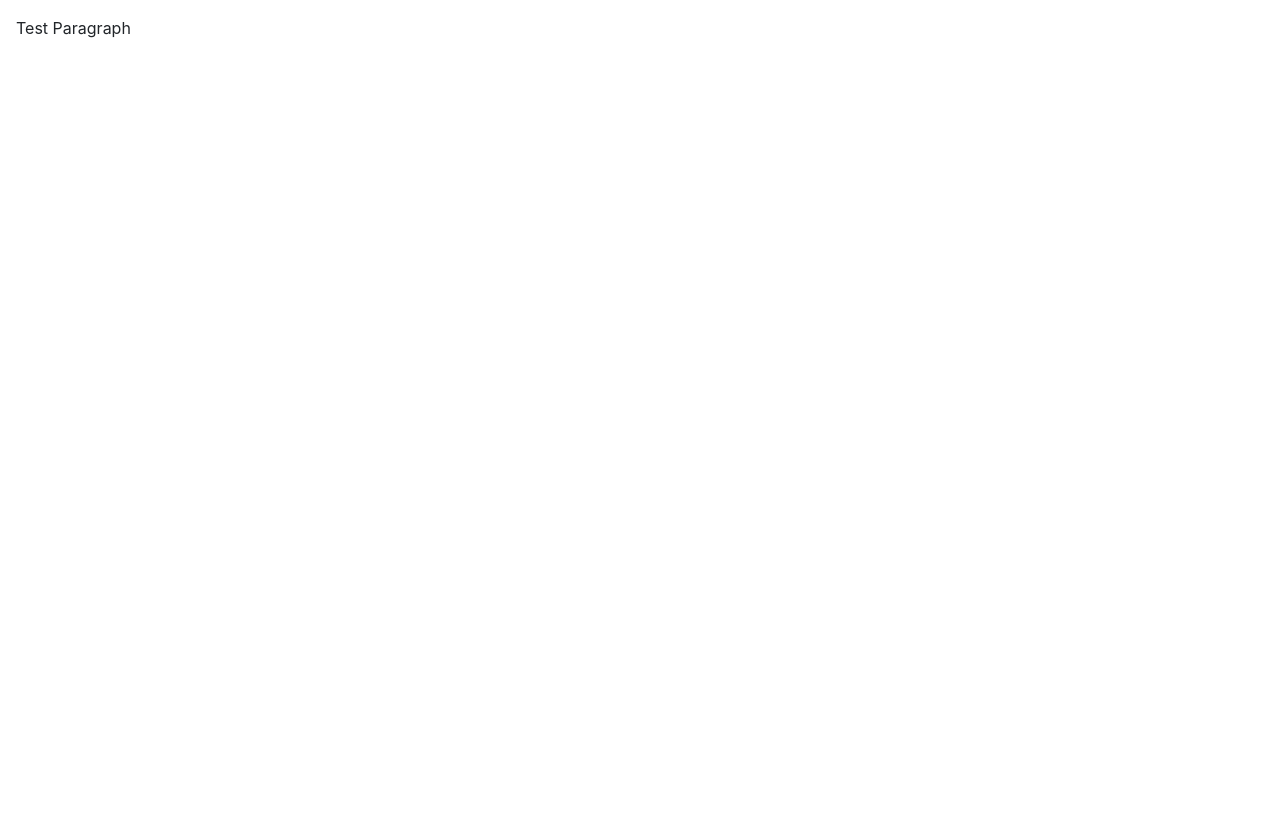
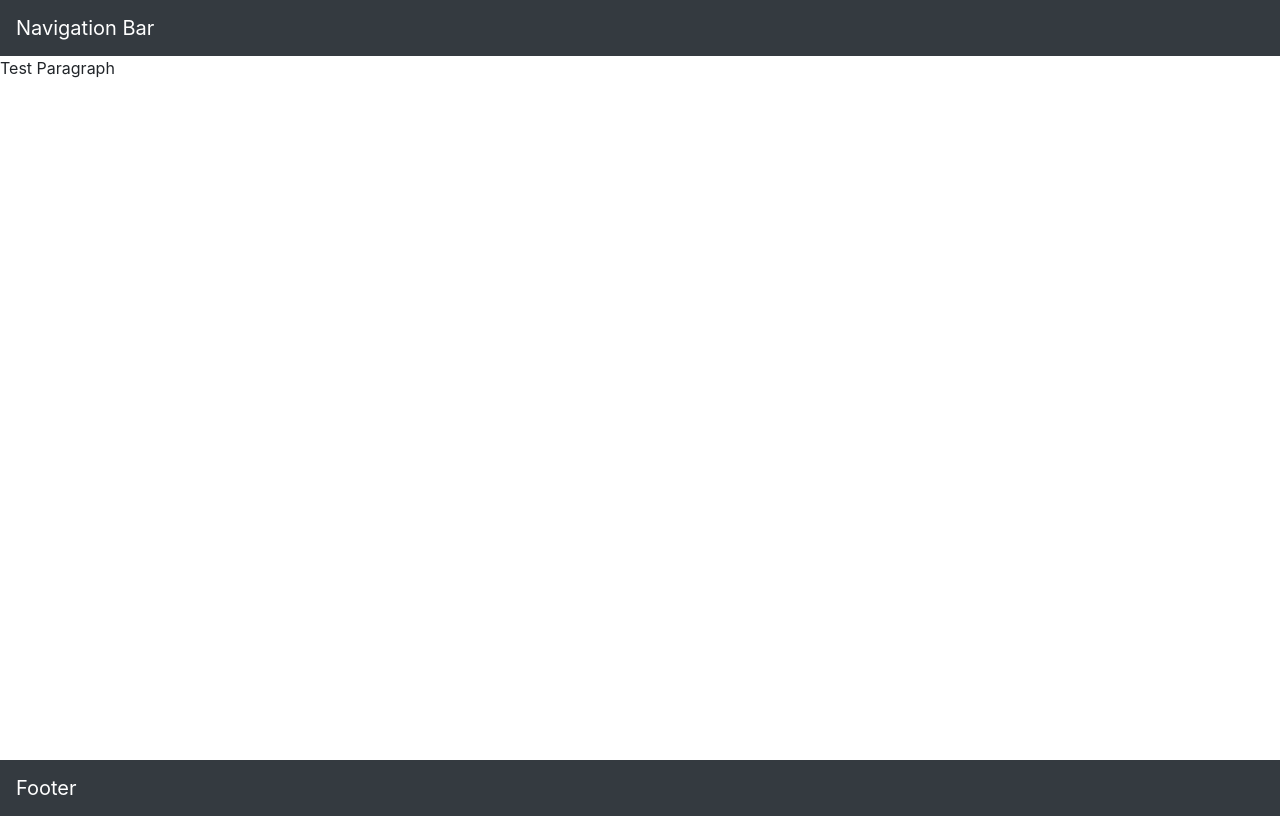
Before and after one commit to elifaydin00/Sports-Collaboration, a Django app: page / in a window 1280 px wide. Before the commit the page is almost empty. Before the commit the page ends 38 px from the top, so only its background shows below. Run offline with Django 3.2, Linux system fonts and the light colour scheme; some libraries are stand-ins or nearby versions.

Commit message:
Forming file structure of project

```diff
--- a/SportsCollaborationApp/templates/main.html
+++ b/SportsCollaborationApp/templates/base.html
@@ -14,6 +14,12 @@
     <script src="https://stackpath.bootstrapcdn.com/bootstrap/4.3.1/js/bootstrap.min.js" integrity="sha384-JjSmVgyd0p3pXB1rRibZUAYoIIy6OrQ6VrjIEaFf/nJGzIxFDsf4x0xIM+B07jRM" crossorigin="anonymous"></script>
   </head>
   <body>
-    <p class="m-3">Test Paragraph</p>
+    {% include "components/navbar.html" %}
+    {% block navbar %}{% endblock %}
+
+    {% block content %}{% endblock %}
+
+    {% include "components/footer.html" %}
+    {% block footer %}{% endblock %}
   </body>
 </html>
--- /dev/null
+++ b/SportsCollaborationApp/templates/components/footer.html
@@ -0,0 +1,7 @@
+{% block footer %}
+
+<nav class="navbar navbar-dark bg-dark">
+  <span class="navbar-brand mb-0">Footer</span>
+</nav>
+
+{% endblock footer %}
--- /dev/null
+++ b/SportsCollaborationApp/templates/components/navbar.html
@@ -0,0 +1,7 @@
+{% block navbar %}
+
+<nav class="navbar navbar-dark bg-dark">
+  <span class="navbar-brand mb-0">Navigation Bar</span>
+</nav>
+
+{% endblock navbar %}
--- /dev/null
+++ b/SportsCollaborationApp/templates/pages/main.html
@@ -0,0 +1,8 @@
+{% extends "../Base.html" %}
+{% block content %}
+
+<div style="min-height: 88vh;">
+  <p>Test Paragraph</p>
+</div>
+
+{% endblock content %}
--- a/SportsCollaborationApp/views.py
+++ b/SportsCollaborationApp/views.py
@@ -1,4 +1,4 @@
 from django.shortcuts import render
 
 def mainPage(request):
-  return render(request, 'main.html')
+  return render(request, 'pages/main.html')
```
